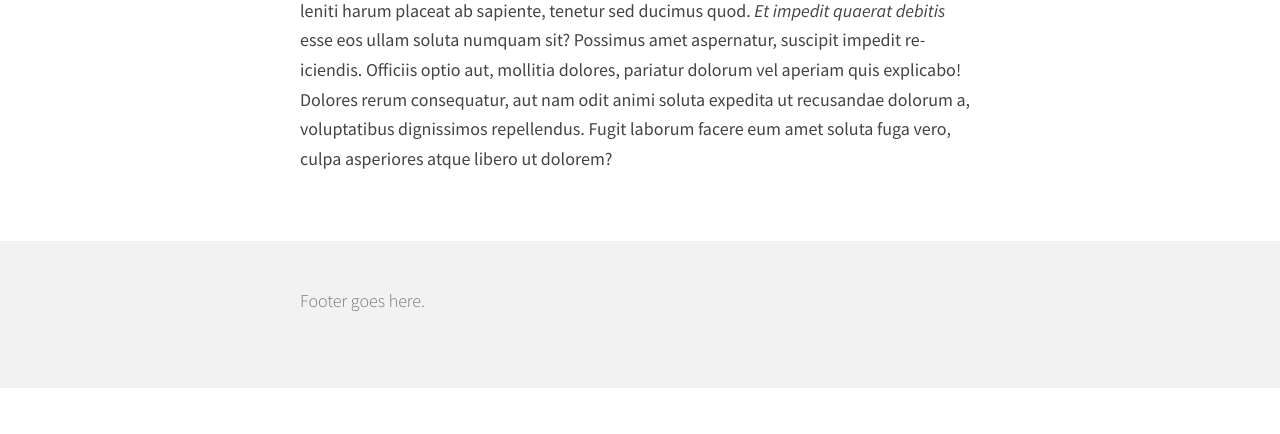
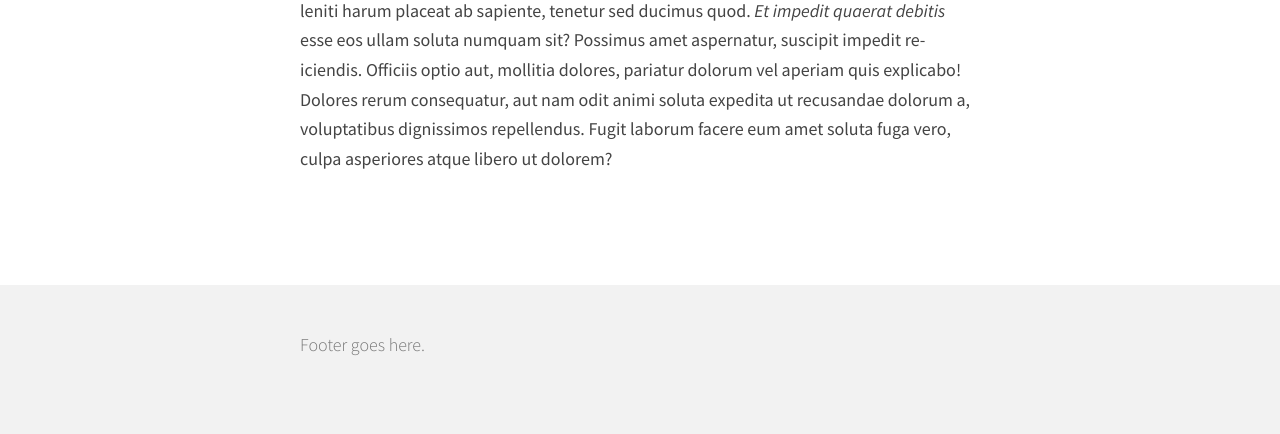
Before and after one commit to justindietert/justindietert.dev, a PHP site: page / in a window 1280 px wide. Shown: the part 574-1008 px from the top of the page. Before the commit the page ends 962 px from the top, so only its background shows below. Run offline with PHP 8.4, Linux system fonts and the light colour scheme; some libraries are stand-ins or nearby versions; some web fonts are replaced.

Commit message:
force footer below fold if minimal content on page

```diff
--- a/public/css/main.css
+++ b/public/css/main.css
@@ -5,8 +5,10 @@
 /* ==========================================================================
    Author's custom styles
    ========================================================================== */
-html {
+html, body {
     margin: 0;
+    padding: 0;
+    height: 100%;
 }
 
 body {
@@ -66,9 +68,16 @@ ol, ul {
 ------------------------------------------------------- */
 #wrap {
     margin: 1em 0 0 0;
-    padding: 2.25em 0;
+    padding: 2.25em 0 0 0;
     background: #fff;
     overflow: hidden;
+    min-height: 100%;
+    position: relative;
+    padding-bottom: 8.333em; /* Height of footer element */
+}
+
+section#main {
+    padding-bottom: 1.5em;
 }
 
 #logo {
@@ -210,12 +219,16 @@ nav.navigation ul li.active a {
 footer {
     color: #777;
     font-weight: 300;
+    height: 8.333em; /* Set to be the same as padding-bottom on #wrap */
+    position: absolute;
+    bottom: 0;
+    left: 0;
+    background: #f2f2f2;
 }
 
 div.foot {
     margin: 0 auto;
     max-width: 55.556em; /* 1000px at 18px base font size */
-    padding-bottom: 2.5em;
 }
     .lt-ie9 div.foot { max-width: 39em; }
 
--- a/public/index.html
+++ b/public/index.html
@@ -59,7 +59,6 @@
             </div>
 
         </section> <!-- End Main Section -->
-    </div><!-- End Wrap -->
 
         <footer role="contentinfo" class="row col">
             <div class="foot">
@@ -68,6 +67,8 @@
                 </div>
             </div>
         </footer>
+
+    </div><!-- End Wrap -->
 
     <script src="//ajax.googleapis.com/ajax/libs/jquery/1.11.2/jquery.min.js"></script>
     <script>window.jQuery || document.write('<script src="js/vendor/jquery-1.11.2.min.js"><\/script>')</script>
```
Lines whose indentation alone changed are shown as unchanged.
